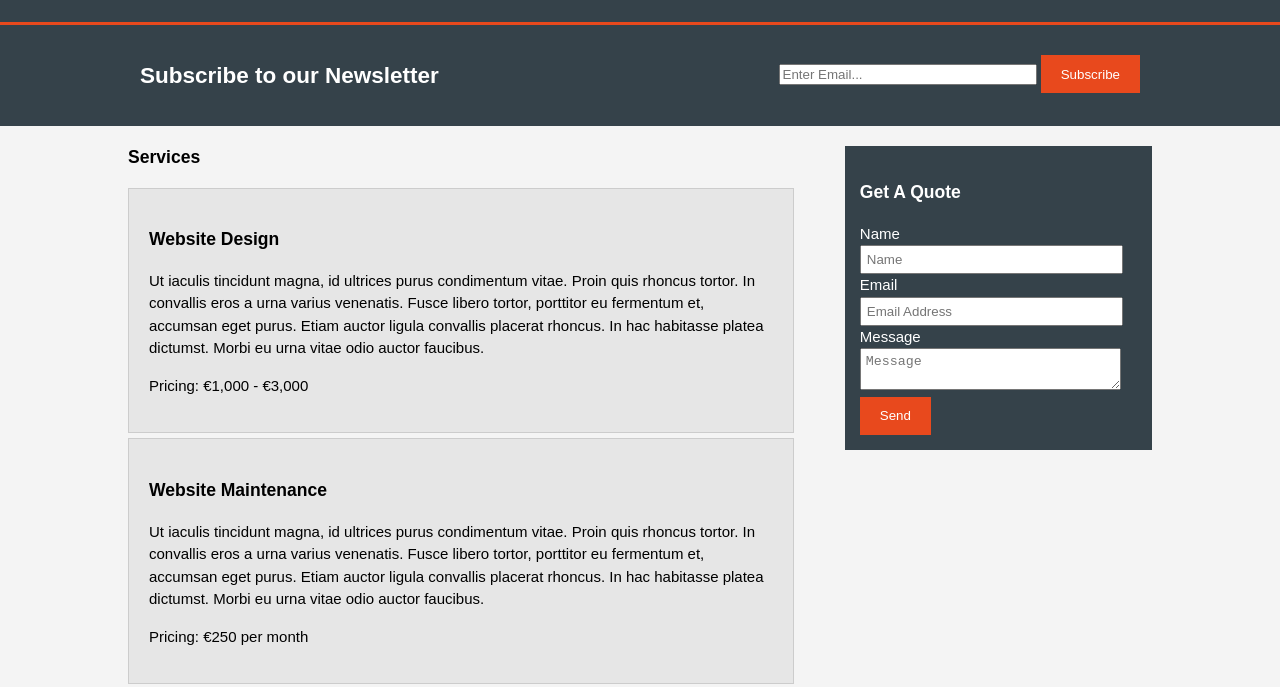
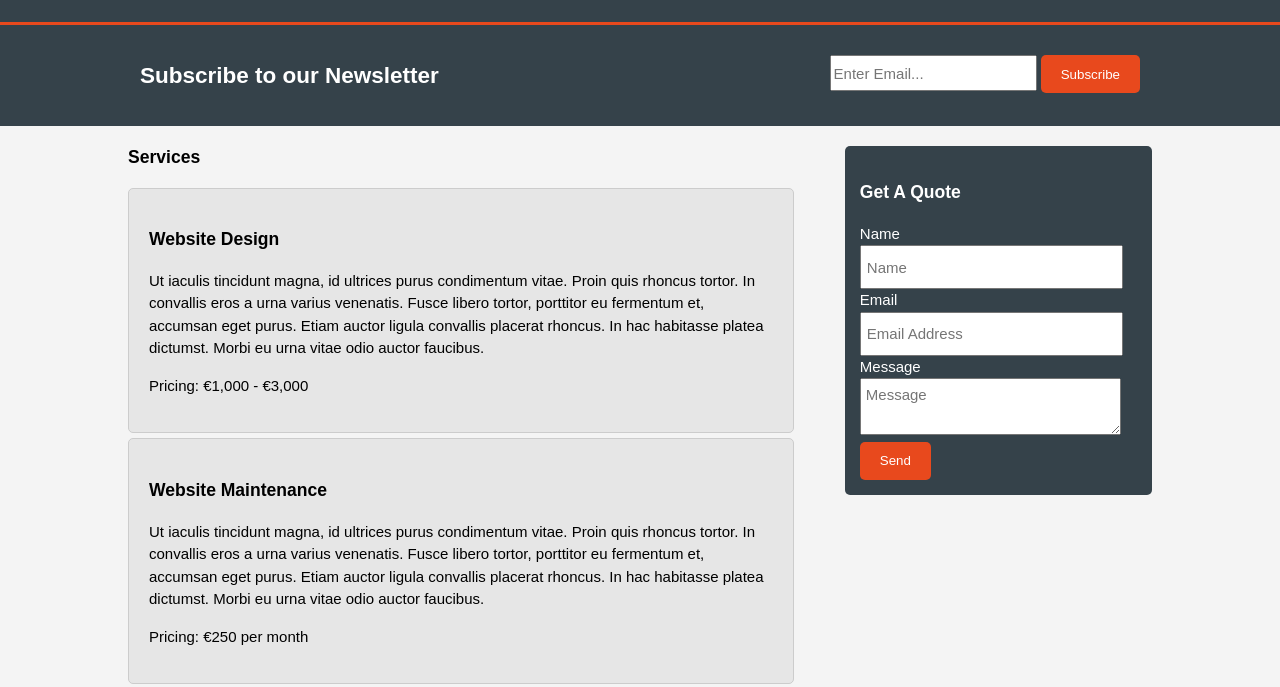
Before and after one commit to huhu-gyg/Simple-WebSite, a plain HTML site: page services.html in a window 1280 px wide. Shown: the part 78-765 px from the top of the page. Drawn offline with Linux system fonts and the light colour scheme.

Commit message:
change styles, fonts

```diff
--- a/css/style.css
+++ b/css/style.css
@@ -125,8 +125,16 @@ header a:hover{
 
 #newsletter input[type="email"]{
 	padding: 4px
-	height: 25px;
 	width: 250px;
+}
+
+input {
+	height: 30px;
+	font: 15px/1.5 Arial, Helvetica, sans-serif;;
+}
+
+button {
+	border-radius: 5px;
 }
 
 /* Boxes */
@@ -152,11 +160,17 @@ aside#sidebar {
 	float: right;
 	width: 30%;
 	margin-top: 10px;
+	font: 15px/1.5 Arial, Helvetica, sans-serif;;
 }
 
 aside#sidebar .quote input, aside#sidebar .quote textarea{
 	width: 90%;
 	padding: 5px;
+	font: 15px/1.5 Arial, Helvetica, sans-serif;;
+}
+
+div.dark {
+	border-radius: 5px;
 }
 
 /*Main-col (article)*/
@@ -175,7 +189,12 @@ ul#services li{
 	border: #cccccc solid 1px;
 	margin-bottom: 5px;
 	background: #e6e6e6;
+	border-radius: 5px;
 
+}
+
+form textarea input {
+	font: 15px/1.5 Arial, Helvetica, sans-serif;;
 }
 
 /*Footer*/
--- a/services.html
+++ b/services.html
@@ -28,7 +28,7 @@
 	    <section id="newsletter">
 	   	<div class="container">
 	   	  <h1>Subscribe to our Newsletter</h1>
-	   	  <form action="process.php"> <!--This is just an example. We don't connect it to the server right now-->
+	   	  <form action="process.php"> <!--This is just an example. It's not connected to the server -->
 	   	  	<input type="email" placeholder="Enter Email..."/>
 	   	  	<button type="submit" class="button_1">Subscribe</button>
 	   	  </form>
```
Also changed, not shown: about.html (+1 -1 lines), index.html (+1 -1 lines).
